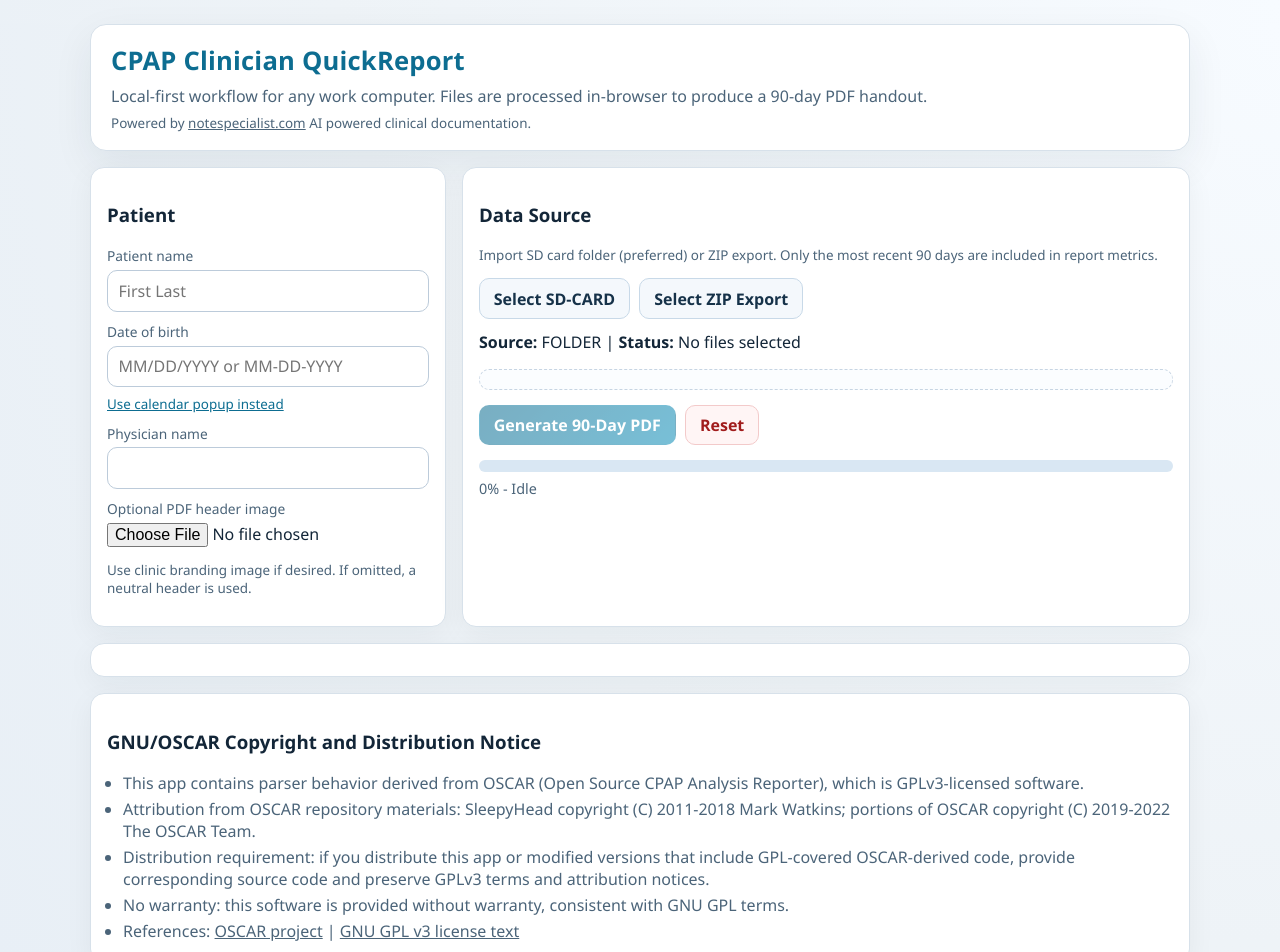
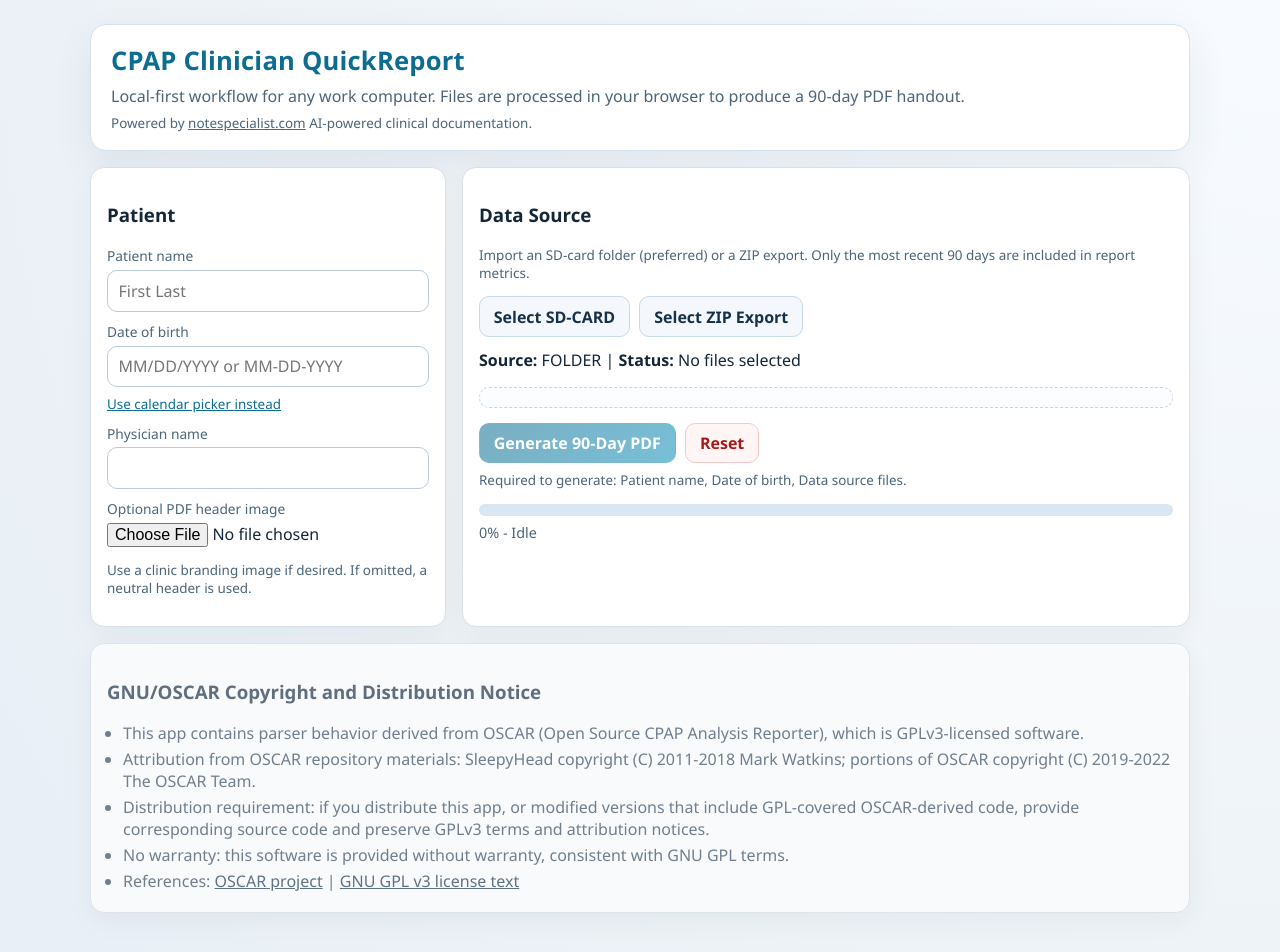
Before and after one commit to Cruxad0/CPAP-QuickReport, a Next.js app: page / in a window 1280 px wide. Shown: the top 952 px of the page. Built offline with nearby package versions, Linux system fonts and the light colour scheme.

Commit message:
Add files via upload

```diff
--- a/app/globals.css
+++ b/app/globals.css
@@ -350,6 +350,23 @@ textarea {
   color: var(--muted);
 }
 
+.legal-notice {
+  background: #f8fafc;
+  border-color: #dde5ec;
+}
+
+.legal-notice h3 {
+  color: #5f6f7e;
+}
+
+.legal-notice .notes li {
+  color: #6f7f8e;
+}
+
+.legal-notice a {
+  color: #5e7286;
+}
+
 @media (max-width: 930px) {
   .col-4,
   .col-8 {
--- a/components/quick-report-app.tsx
+++ b/components/quick-report-app.tsx
@@ -182,9 +182,15 @@ export function QuickReportApp() {
   const canGenerate =
     patientName.trim().length > 1 &&
     Boolean(dateOfBirthIso) &&
-    physicianName.trim().length > 3 &&
     sourceFiles.length > 0 &&
     status !== "working";
+  const missingRequiredFields = useMemo(() => {
+    const missing: string[] = [];
+    if (patientName.trim().length <= 1) missing.push("Patient name");
+    if (!dateOfBirthIso) missing.push("Date of birth");
+    if (sourceFiles.length === 0) missing.push("Data source files");
+    return missing;
+  }, [patientName, dateOfBirthIso, sourceFiles.length]);
   const isDataSourceLoading = status === "working" || isSourceLoading || pendingSourceSelection !== null;
 
   const beginSourceSelection = (kind: "folder" | "zip") => {
@@ -477,14 +483,14 @@ export function QuickReportApp() {
       <section className="hero">
         <h1>CPAP Clinician QuickReport</h1>
         <p>
-          Local-first workflow for any work computer. Files are processed in-browser to produce a 90-day PDF handout.
+          Local-first workflow for any work computer. Files are processed in your browser to produce a 90-day PDF handout.
         </p>
         <p className="subtle">
           Powered by{" "}
           <a href="https://notespecialist.com" target="_blank" rel="noopener noreferrer">
             notespecialist.com
           </a>{" "}
-          AI powered clinical documentation.
+          AI-powered clinical documentation.
         </p>
       </section>
 
@@ -519,7 +525,7 @@ export function QuickReportApp() {
             </p>
           ) : null}
           <button type="button" className="link-button" onClick={openCalendarPicker}>
-            {showCalendarAlt ? "Hide calendar popup" : "Use calendar popup instead"}
+            {showCalendarAlt ? "Hide calendar picker" : "Use calendar picker instead"}
           </button>
           {showCalendarAlt ? (
             <div className="calendar-panel" role="dialog" aria-label="Date of birth calendar picker">
@@ -601,14 +607,14 @@ export function QuickReportApp() {
             Optional PDF header image
           </label>
           <input id="header-upload" ref={headerInputRef} type="file" accept="image/png,image/jpeg" onChange={handleHeaderUpload} />
-          <p className="subtle">Use clinic branding image if desired. If omitted, a neutral header is used.</p>
+          <p className="subtle">Use a clinic branding image if desired. If omitted, a neutral header is used.</p>
         </article>
 
         <article className={`card col-8 ${isDataSourceLoading ? "card-loading" : ""}`} aria-busy={isDataSourceLoading}>
-          {isDataSourceLoading ? <div className="loading-overlay">Loading data, please wait</div> : null}
+          {isDataSourceLoading ? <div className="loading-overlay">Loading data. Please wait...</div> : null}
           <h3>Data Source</h3>
           <p className="subtle">
-            Import SD card folder (preferred) or ZIP export. Only the most recent 90 days are included in report metrics.
+            Import an SD-card folder (preferred) or a ZIP export. Only the most recent 90 days are included in report metrics.
           </p>
 
           <div className="actions">
@@ -671,6 +677,11 @@ export function QuickReportApp() {
               Reset
             </button>
           </div>
+          {!canGenerate && status !== "working" ? (
+            <p className="subtle" style={{ marginTop: 8 }}>
+              Required to generate: {missingRequiredFields.join(", ")}.
+            </p>
+          ) : null}
 
           <div className="progress-wrap" role="status" aria-live="polite">
             <div className="progress-track">
@@ -687,6 +698,7 @@ export function QuickReportApp() {
           </div>
         </article>
 
+        {status === "ready" || status === "error" ? (
           <article className="card col-12">
             {status === "ready" && report ? (
               <ul className="notes">
@@ -712,6 +724,7 @@ export function QuickReportApp() {
               </>
             ) : null}
           </article>
+        ) : null}
 
         {previewUrl ? (
           <article className="card col-12 preview-shell">
@@ -748,7 +761,7 @@ export function QuickReportApp() {
           </article>
         ) : null}
 
-        <article className="card col-12">
+        <article className="card col-12 legal-notice">
           <h3>GNU/OSCAR Copyright and Distribution Notice</h3>
           <ul className="notes">
             <li>
@@ -758,7 +771,7 @@ export function QuickReportApp() {
               Attribution from OSCAR repository materials: SleepyHead copyright (C) 2011-2018 Mark Watkins; portions of OSCAR copyright (C) 2019-2022 The OSCAR Team.
             </li>
             <li>
-              Distribution requirement: if you distribute this app or modified versions that include GPL-covered OSCAR-derived code, provide corresponding source code and preserve GPLv3 terms and attribution notices.
+              Distribution requirement: if you distribute this app, or modified versions that include GPL-covered OSCAR-derived code, provide corresponding source code and preserve GPLv3 terms and attribution notices.
             </li>
             <li>No warranty: this software is provided without warranty, consistent with GNU GPL terms.</li>
             <li>
```
Also changed, not shown: 1 other file (tests, documents, lock files or other folders). Lines whose indentation alone changed are shown as unchanged.
